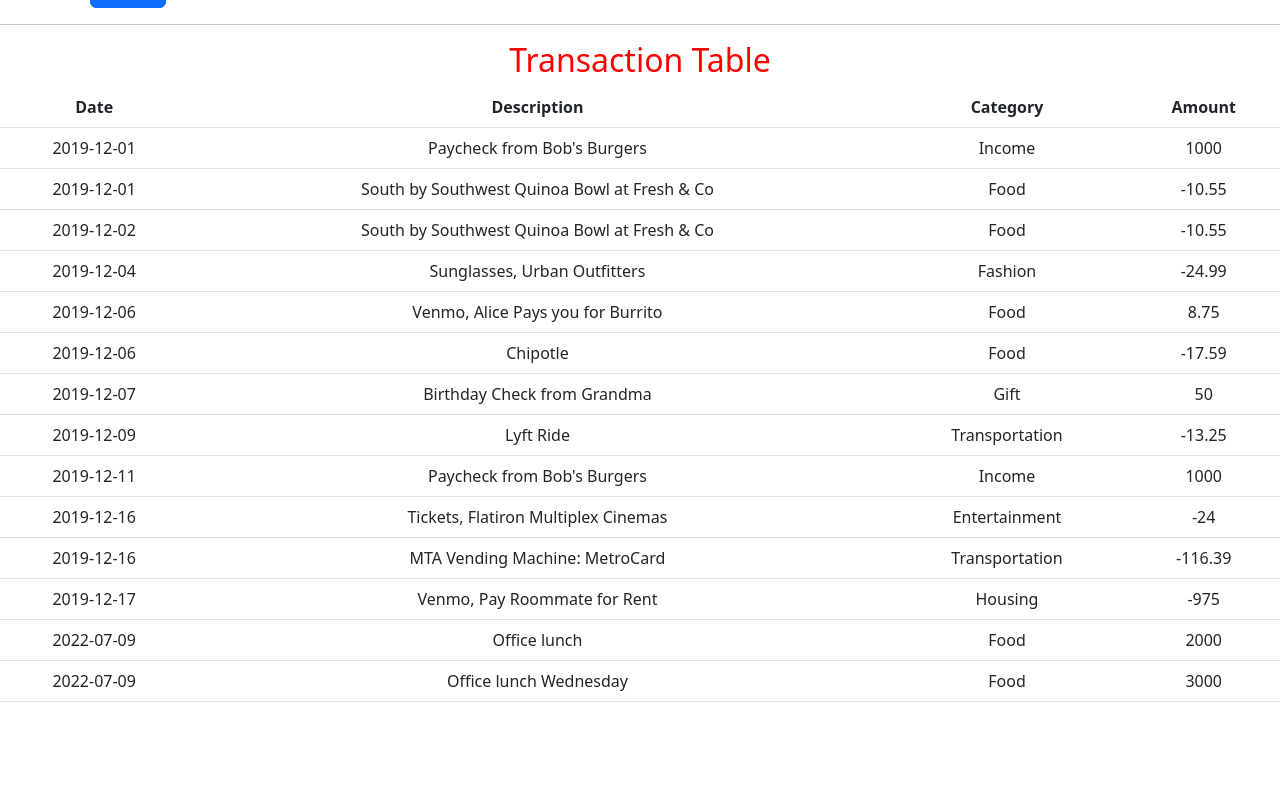
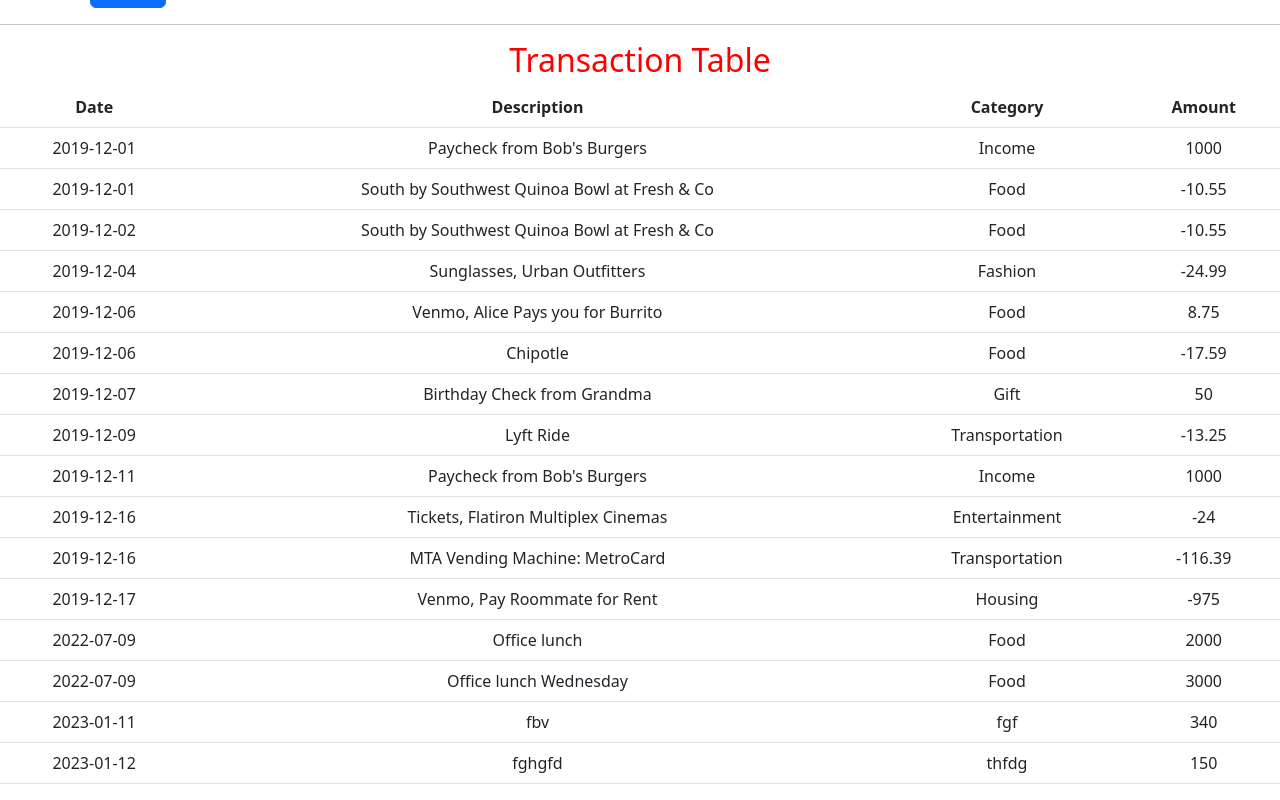
Before and after one commit to Osorabrian/Bank-of-flatiron, a React (Create React App) app: page / in a window 1280 px wide. Shown: the part 529-1329 px from the top of the page. Before the commit the page ends 1247 px from the top, so only its background shows below. Built offline with nearby package versions, Linux system fonts and the light colour scheme; data requests are answered from the project's data file.

Commit message:
add data to db.json file

```diff
--- a/data/db.json
+++ b/data/db.json
@@ -97,6 +97,20 @@
       "category": "Food",
       "amount": "3000",
       "id": 14
+    },
+    {
+      "date": "2023-01-11",
+      "description": "fbv",
+      "category": "fgf",
+      "amount": "340",
+      "id": 15
+    },
+    {
+      "date": "2023-01-12",
+      "description": "fghgfd",
+      "category": "thfdg",
+      "amount": "150",
+      "id": 16
     }
   ]
 }
--- a/src/App.js
+++ b/src/App.js
@@ -12,8 +12,16 @@
 
   // function to add transactions to the original array
   function addTransaction(transactionObj){
-    setTransactions([...transactions, transactionObj])
-    console.log(transactions)
+    fetch("http://localhost:8001/transactions", {
+      method: "POST",
+      headers: {
+        "Content-Type":"application/json",
+        "Accept": "application/json"
+      },
+      body: JSON.stringify(transactionObj)
+    })
+    .then(response => response.json())
+    .then(data => setTransactions([...transactions, data]))
   }
 
   // useEffect hook to fetch data from json server
--- a/src/components/Form.js
+++ b/src/components/Form.js
@@ -3,6 +3,7 @@
 
 // create form component for react app
 function Form({addTransaction}){
+
     // state variables and setter functions for form values
     const [date, setDate] = useState("")
     const [description, setDescription] = useState("")
```
Lines whose indentation alone changed are shown as unchanged.
